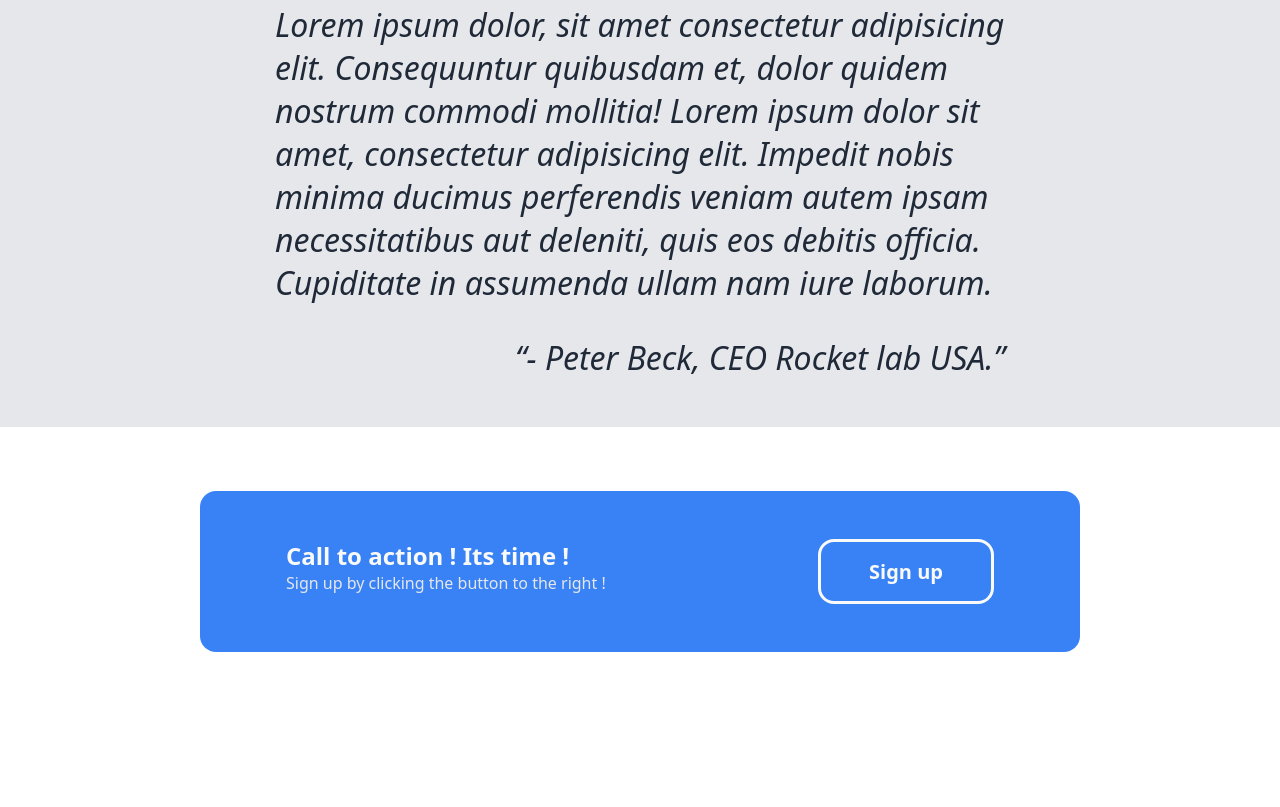
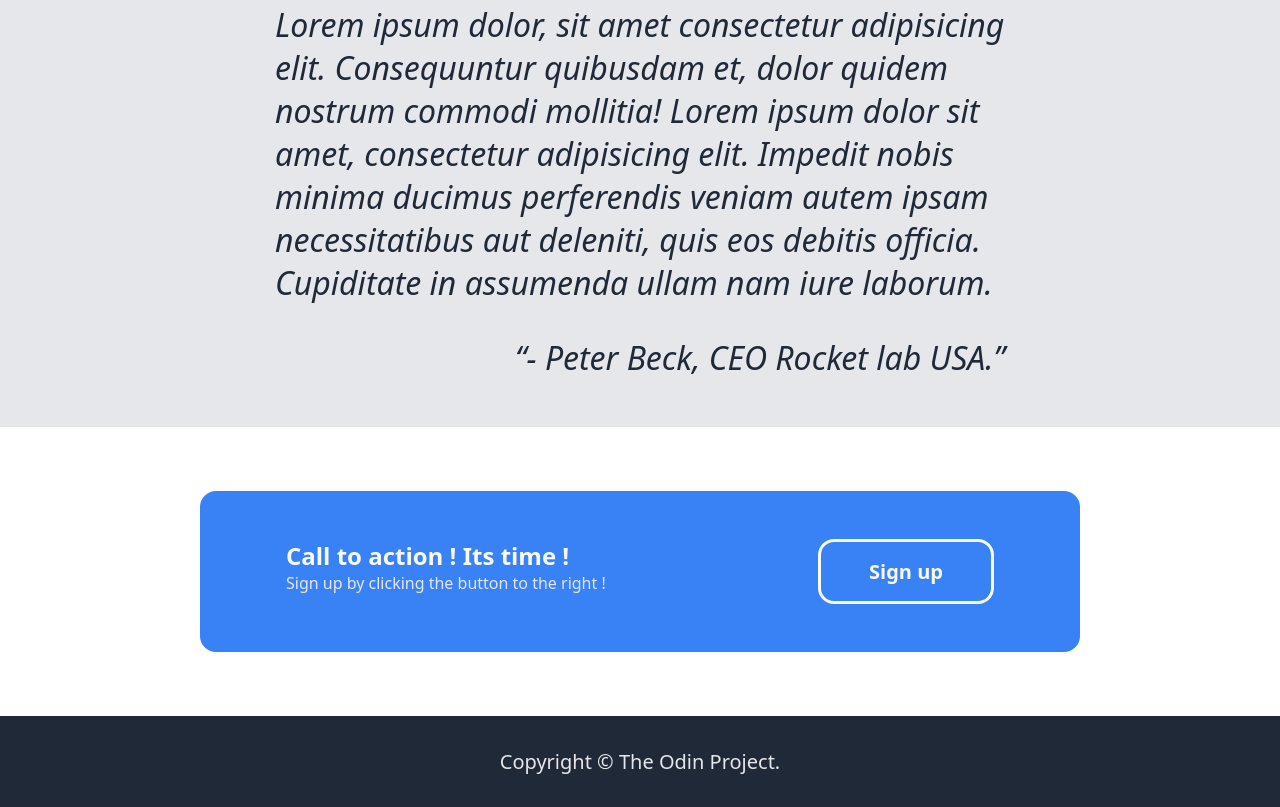
Before and after one commit to Martynas0/Odin_landing_page, a plain HTML site: page index.html in a window 1280 px wide. Shown: the part 1293-2100 px from the top of the page. Before the commit the page ends 2009 px from the top, so only its background shows below. Drawn offline with Linux system fonts and the light colour scheme.

Commit message:
Add footer

```diff
--- a/index.html
+++ b/index.html
@@ -66,5 +66,7 @@
             </div>
         </div>
 
+        <div class="footer"><p>Copyright &copy The Odin Project.</p></div>
+
     </body>
 </html>
--- a/style.css
+++ b/style.css
@@ -160,3 +160,13 @@
     border-radius: 16px;
     border: 3px solid #f9faf8;
 }
+
+/* -------------------------------- */
+
+div.footer {
+    background-color: #1F2937;
+    color: #e5e7eb;
+    font-size: 20px;
+    text-align: center;
+    padding: 32px;
+}
```
